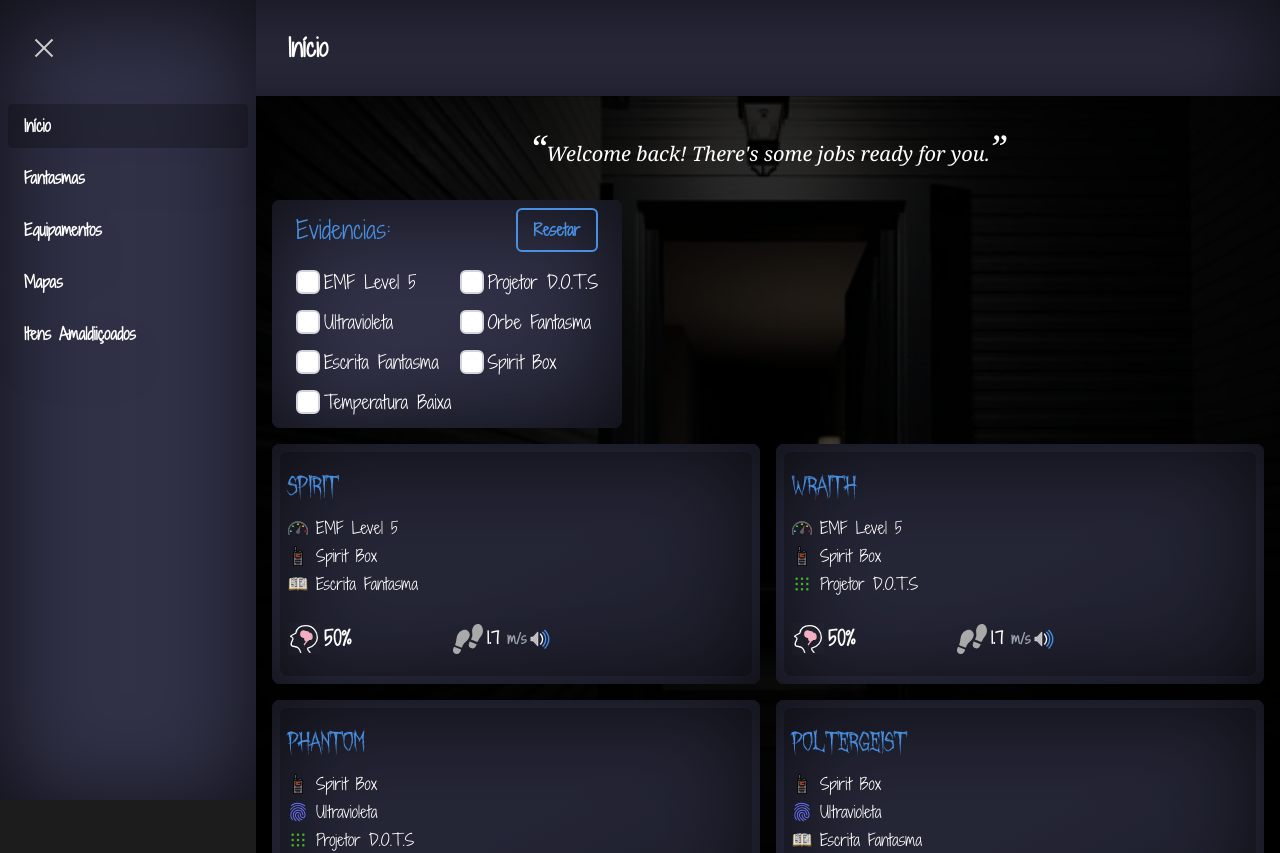
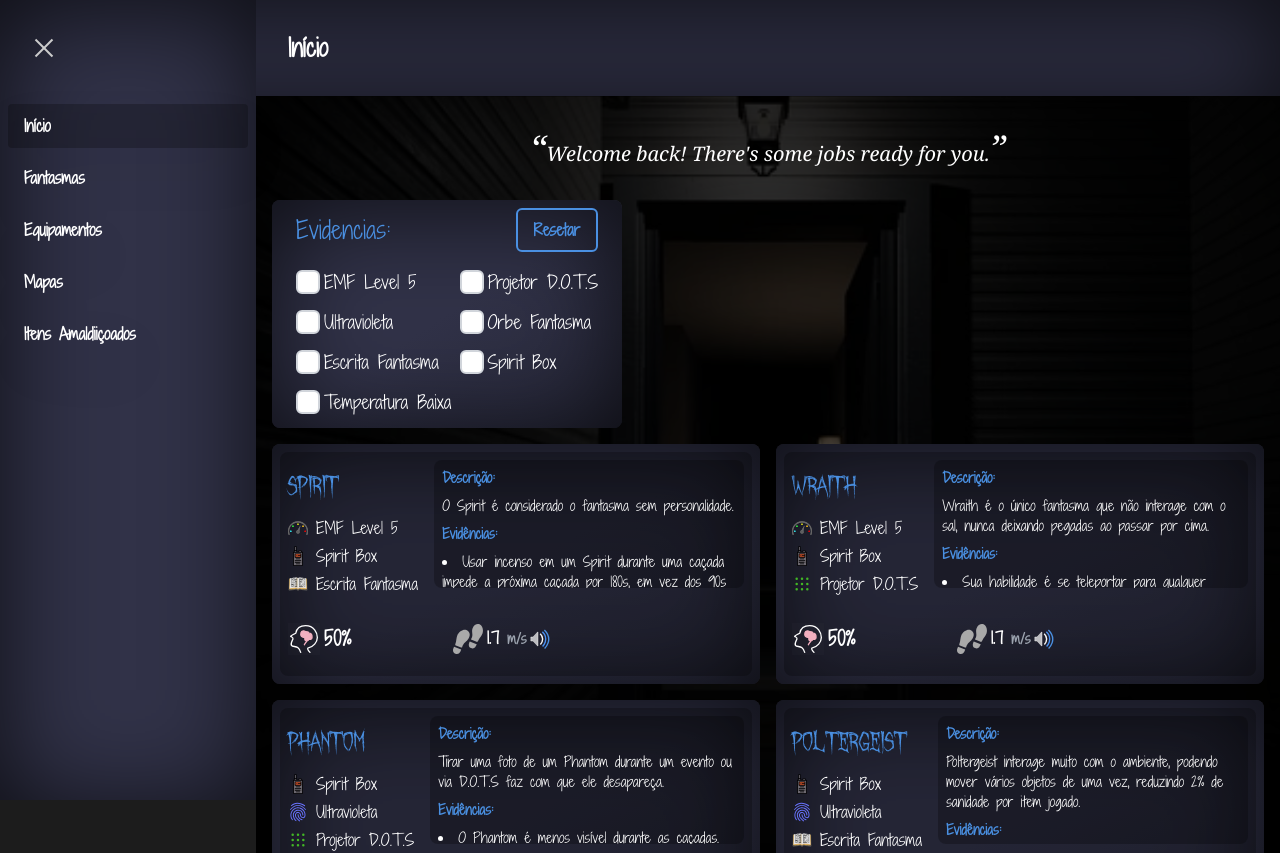
Before and after one commit to GCandid07/Phasmophobia-Helper, a Next.js app: page / in a window 1280 px wide. Shown: the top 853 px of the page. Built offline with nearby package versions, Linux system fonts and the light colour scheme.

Commit message:
style: stylized scrollbar, feat: ghosts descriptions & audios

```diff
--- a/package.json
+++ b/package.json
@@ -23,6 +23,7 @@
     "eslint-config-next": "14.2.5",
     "postcss": "^8",
     "prettier-plugin-tailwindcss": "^0.6.6",
+    "tailwind-scrollbar": "^3.1.0",
     "tailwindcss": "^3.4.1",
     "typescript": "^5"
   }
--- a/src/app/home/components/GhostCard.tsx
+++ b/src/app/home/components/GhostCard.tsx
@@ -5,13 +5,22 @@ import GhostSanity from './GhostSanity'
 import { Brain } from '@/components/UI/Icons/Brain'
 import { Foot } from '@/components/UI/Icons/Foot'
 import GhostSpeed from './GhostSpeed'
+import { Sound } from '@/components/UI/Icons/Sound'
+import { useAudio } from '@/contexts/audio'
 
 const GhostCard: React.FC<GhostCardProps> = ({ ghost, disabled, onClick }) => {
+  const { playStepSound } = useAudio()
+
+  const handleSoundClick = (index: number, type: 'banshee' | 'deogen') => {
+    const id = ghost.id.toString()
+    playStepSound({ id, speed: 0, index, type })
+  }
+
   return (
     <Card disabled={disabled}>
       <div className="flex h-56 flex-col gap-1 rounded-lg bg-current-dark p-2">
-        <div className="flex h-40">
-          <div className="flex w-1/2 flex-col justify-evenly gap-1">
+        <div className="flex h-40 gap-4">
+          <div className="flex w-max flex-col justify-evenly gap-1">
             <h1
               className="w-max cursor-pointer font-ghost text-2xl text-accent"
               onClick={onClick}
@@ -24,8 +33,31 @@ const GhostCard: React.FC<GhostCardProps> = ({ ghost, disabled, onClick }) => {
               ))}
             </div>
           </div>
-          <div className="flex h-full w-1/2 flex-col gap-2 overflow-y-auto pr-2">
-            <ul className="list-inside list-disc space-y-2"></ul>
+          <div className="flex h-32 flex-1 select-none flex-col gap-2 overflow-y-auto rounded-lg bg-current-dark p-2 scrollbar-thin scrollbar-track-transparent scrollbar-thumb-white">
+            <h2 className="text-sm font-bold text-accent">Descrição:</h2>
+            <p className="text-sm">{ghost.description}</p>
+            <h2 className="text-sm font-bold text-accent">Evidências:</h2>
+            <ul className="list-inside list-disc space-y-2">
+              {ghost.abilities.map((abilitie, index) => (
+                <li key={abilitie} className="text-sm">
+                  {abilitie}
+                  {abilitie.includes('Banshee pode emitir um grito') && (
+                    <Sound
+                      className="ml-2 inline h-5 w-5 cursor-pointer"
+                      onClick={() => handleSoundClick(index, 'banshee')}
+                    />
+                  )}
+                  {abilitie.includes(
+                    'Deogen responder com uma respiração ofegante',
+                  ) && (
+                    <Sound
+                      className="ml-2 inline h-5 w-5 cursor-pointer"
+                      onClick={() => handleSoundClick(index, 'deogen')}
+                    />
+                  )}
+                </li>
+              ))}
+            </ul>
           </div>
         </div>
         <div className="flex h-16 items-center gap-4">
--- a/src/app/home/components/GhostSpeed.tsx
+++ b/src/app/home/components/GhostSpeed.tsx
@@ -10,7 +10,7 @@ const GhostSpeed: React.FC<GhostSpeedProps> = ({ ghost }) => {
 
   const handleSoundClick = (speed: number, index: number) => {
     const id = ghost.id.toString()
-    playStepSound({ id, speed, index })
+    playStepSound({ id, speed, index, type: 'footsteps' })
   }
 
   return (
--- a/src/app/home/types/index.ts
+++ b/src/app/home/types/index.ts
@@ -20,9 +20,8 @@ export type Ghost = {
   evidences: string[]
   sanity: Behaviors
   speed: Behaviors
-  tips: string[]
-  behaviors: string[]
-  skill: string
+  description: string
+  abilities: string[]
 }
 
 export type EvidenceSelectorProps = {
--- a/src/contexts/audio.tsx
+++ b/src/contexts/audio.tsx
@@ -1,13 +1,16 @@
 import { createContext, useContext, useRef, useState } from 'react'
+
+type SoundType = 'footsteps' | 'banshee' | 'deogen'
 
 type PlayStepSoundProps = {
   id: string
-  speed: number
+  speed?: number
   index: number
+  type: SoundType
 }
 
 interface AudioContextType {
-  playStepSound: ({ id, speed, index }: PlayStepSoundProps) => void
+  playStepSound: (props: PlayStepSoundProps) => void
   stopStepSound: () => void
 }
 
@@ -22,47 +25,88 @@ export const AudioProvider: React.FC<{ children: React.ReactNode }> = ({
   const [isPlaying, setIsPlaying] = useState<boolean>(false)
   const intervalRef = useRef<NodeJS.Timeout | null>(null)
   const timeoutRef = useRef<NodeJS.Timeout | null>(null)
-  const timeInSeconds = 10
-  const miliseconds = 1000
-  const totalTime = timeInSeconds * miliseconds
-  const audioVolume = 0.5
 
-  const playStepSound = ({ id, speed, index }: PlayStepSoundProps) => {
-    if (currentId === id && currentIndex === index) {
+  const audioVolume = 0.5 // 50%
+  const totalTime = 10000 // 10 seconds
+
+  const files: Record<SoundType, string> = {
+    footsteps: '/sounds/footstep.mp3',
+    banshee: '/sounds/banshee_scream.mp3',
+    deogen: '/sounds/deogen_breathing.mp3',
+  }
+
+  const playStepSound = ({
+    id,
+    speed = 1.7,
+    index,
+    type,
+  }: PlayStepSoundProps) => {
+    setAudioSource(type)
+
+    if (isSameSound(id, index)) {
+      toggleSound(speed, type)
+    } else {
+      resetSoundState(id, index)
+      startSound(speed, type)
+    }
+  }
+
+  const setAudioSource = (type: SoundType) => {
+    if (audioRef.current) {
+      audioRef.current.src = files[type]
+    }
+  }
+
+  const isSameSound = (id: string, index: number) =>
+    currentId === id && currentIndex === index
+
+  const toggleSound = (speed: number, type: SoundType) => {
     if (isPlaying) {
       stopStepSound()
     } else {
-        startStepSound(speed)
+      startSound(speed, type)
     }
-    } else {
+  }
+
+  const resetSoundState = (id: string, index: number) => {
     stopStepSound()
     setCurrentId(id)
     setCurrentIndex(index)
-      startStepSound(speed)
-    }
   }
 
-  const startStepSound = (speed: number) => {
-    if (audioRef.current) {
+  const startSound = (speed: number, type: SoundType) => {
+    if (!audioRef.current) return
+
     audioRef.current.volume = audioVolume
     audioRef.current.currentTime = 0
     audioRef.current.play()
+
+    if (type === 'footsteps') {
+      startRepeatingSound(speed)
+    } else {
+      scheduleSoundStop(3000) // 3 seconds for Banshee and Deogen
     }
 
+    setIsPlaying(true)
+  }
+
+  const startRepeatingSound = (speed: number) => {
     const intervalTime = 1000 / speed
+
     intervalRef.current = setInterval(() => {
       if (audioRef.current) {
-        audioRef.current.volume = audioVolume
         audioRef.current.currentTime = 0
         audioRef.current.play()
       }
     }, intervalTime)
 
+    scheduleSoundStop(totalTime)
+  }
+
+  const scheduleSoundStop = (duration: number) => {
     timeoutRef.current = setTimeout(() => {
       stopStepSound()
-    }, totalTime)
-
-    setIsPlaying(true)
+    }, duration)
   }
 
   const stopStepSound = () => {
@@ -72,6 +116,10 @@ export const AudioProvider: React.FC<{ children: React.ReactNode }> = ({
       audioRef.current.pause()
       audioRef.current.currentTime = 0
     }
+    resetPlaybackState()
+  }
+
+  const resetPlaybackState = () => {
     setCurrentId(null)
     setCurrentIndex(null)
     setIsPlaying(false)
@@ -79,7 +127,7 @@ export const AudioProvider: React.FC<{ children: React.ReactNode }> = ({
 
   return (
     <AudioContext.Provider value={{ playStepSound, stopStepSound }}>
-      <audio ref={audioRef} src="/sounds/footstep.mp3" className="hidden" />
+      <audio ref={audioRef} className="hidden" />
       {children}
     </AudioContext.Provider>
   )
@@ -87,7 +135,7 @@ export const AudioProvider: React.FC<{ children: React.ReactNode }> = ({
 
 export const useAudio = () => {
   const context = useContext(AudioContext)
-  if (context === undefined) {
+  if (!context) {
     throw new Error('useAudio must be used within an AudioProvider')
   }
   return context
--- a/src/utils/data/ghosts.json
+++ b/src/utils/data/ghosts.json
@@ -11,9 +11,10 @@
       "normal": 1.7,
       "others": []
     },
-    "tips": [],
-    "behaviors": [],
-    "skill": ""
+    "description": "O Spirit é considerado o fantasma sem personalidade.",
+    "abilities": [
+      "Usar incenso em um Spirit durante uma caçada impede a próxima caçada por 180s, em vez dos 90s normais."
+    ]
   },
   {
     "id": 2,
@@ -27,9 +28,10 @@
       "normal": 1.7,
       "others": []
     },
-    "tips": [],
-    "behaviors": [],
-    "skill": ""
+    "description": "Wraith é o único fantasma que não interage com o sal, nunca deixando pegadas ao passar por cima.",
+    "abilities": [
+      "Sua habilidade é se teleportar para qualquer jogador, gerando EMF nível 2."
+    ]
   },
   {
     "id": 3,
@@ -43,9 +45,12 @@
       "normal": 1.7,
       "others": []
     },
-    "tips": [],
-    "behaviors": [],
-    "skill": ""
+    "description": "Tirar uma foto de um Phantom durante um evento ou via D.O.T.S faz com que ele desapareça.",
+    "abilities": [
+      "O Phantom é menos visível durante as caçadas.",
+      "Drena 0.5% de sanidade enquanto estiver visível em um raio de 10m.",
+      "Pode vagar atrás de jogadores, gerando EMF nível 2."
+    ]
   },
   {
     "id": 4,
@@ -59,9 +64,11 @@
       "normal": 1.7,
       "others": []
     },
-    "tips": [],
-    "behaviors": [],
-    "skill": ""
+    "description": "Poltergeist interage muito com o ambiente, podendo mover vários objetos de uma vez, reduzindo 2% de sanidade por item jogado.",
+    "abilities": [
+      "Durante a caçada, arremessa itens a cada 0.5s.",
+      "Sua habilidade é arremessar objetos mais rápido e mais longe."
+    ]
   },
   {
     "id": 5,
@@ -75,9 +82,13 @@
       "normal": 1.7,
       "others": []
     },
-    "tips": [],
-    "behaviors": [],
-    "skill": ""
+    "description": "A Banshee escolhe um alvo aleatório no início do mapa e só persegue esse jogador durante a caçada (exceto se o jogador estiver fora do local).",
+    "abilities": [
+      "Prefere eventos cantando e caça com sanidade de 50% do alvo.",
+      "Se o alvo tocar a Banshee durante um evento cantando, perde 15% de sanidade.",
+      "Pode vagar atrás de jogadores, não gerando EMF nível 2.",
+      "Banshee pode emitir um grito específico captado pelo microfone parabólico."
+    ]
   },
   {
     "id": 6,
@@ -91,9 +102,11 @@
       "normal": 1.7,
       "others": [2.5]
     },
-    "tips": [],
-    "behaviors": [],
-    "skill": ""
+    "description": "Jinn nunca desliga o disjuntor.",
+    "abilities": [
+      "Se o disjuntor estiver ligado durante uma caçada e Jinn avistar um jogador a mais de 3m, sua velocidade aumenta para 2.5m/s; caso contrário, é 1.7m/s.",
+      "Pode reduzir 25% da sanidade de jogadores próximos, gerando EMF nível 2 ou 5 no disjuntor."
+    ]
   },
   {
     "id": 7,
@@ -107,9 +120,11 @@
       "normal": 1.7,
       "others": []
     },
-    "tips": [],
-    "behaviors": [],
-    "skill": ""
+    "description": "Mare nunca acende luzes e as desliga frequentemente.",
+    "abilities": [
+      "Pode caçar com sanidade de 60% em ambientes escuros ou 40% com luzes acesas.",
+      "Sua habilidade é desligar uma luz recém acesa pelo jogador, a cada 10s."
+    ]
   },
   {
     "id": 8,
@@ -123,9 +138,10 @@
       "normal": 1.0,
       "others": [3.0]
     },
-    "tips": [],
-    "behaviors": [],
-    "skill": ""
+    "description": "Revenant é um fantasma que fica muito rápido quando persegue um jogador.",
+    "abilities": [
+      "Quando perseguindo um jogador, sua velocidade é de 3.0m/s; caso contrário, vaga a 1.0m/s durante a caçada."
+    ]
   },
   {
     "id": 9,
@@ -139,9 +155,11 @@
       "normal": 1.7,
       "others": []
     },
-    "tips": [],
-    "behaviors": [],
-    "skill": ""
+    "description": "Shade é um fantasma tímido, não interagindo com objetos se houver jogadores no mesmo cômodo (exceto escrita fantasma e apagar chamas).",
+    "abilities": [
+      "Realiza mais eventos quando a sanidade média está baixa.",
+      "Pode aparecer como uma sombra ao ser invocado pela caixa de música, pata de macaco, ou círculo de invocação."
+    ]
   },
   {
     "id": 10,
@@ -155,9 +173,13 @@
       "normal": 1.7,
       "others": []
     },
-    "tips": [],
-    "behaviors": [],
-    "skill": ""
+    "description": "O Demônio é um fantasma muito agressivo.",
+    "abilities": [
+      "Incenso em um Demônio previne caçadas por 60s em vez de 90s.",
+      "Tem 20s de espera entre caçadas, em vez dos 25s normais.",
+      "O alcance dos crucifixos é aumentado em 50%.",
+      "Pode caçar em qualquer nível de sanidade."
+    ]
   },
   {
     "id": 11,
@@ -171,9 +193,12 @@
       "normal": 1.7,
       "others": []
     },
-    "tips": [],
-    "behaviors": [],
-    "skill": ""
+    "description": "Yurei é um fantasma que mexe com a sanidade dos jogadores.",
+    "abilities": [
+      "Yurei pode fechar portas e diminuir a sanidade de jogadores próximos em 15%.",
+      "É o único fantasma que pode interagir com portas de entrada/saída fora de caçadas ou eventos.",
+      "Incensar um Yurei o prende em seu cômodo favorito por 60s."
+    ]
   },
   {
     "id": 12,
@@ -187,9 +212,14 @@
       "normal": 1.7,
       "others": []
     },
-    "tips": [],
-    "behaviors": [],
-    "skill": ""
+    "description": "Oni é um fantasma muito ativo, especialmente quando há jogadores próximos.",
+    "abilities": [
+      "Oni nunca realiza o evento da Airball.",
+      "Pode drenar 20% de sanidade durante eventos, em vez dos 10% normais.",
+      "É mais visível durante caçadas.",
+      "Se torna mais ativo com mais pessoas próximas de seu cômodo.",
+      "Tem maior chance de aparecer com seu modelo completo durante eventos e caçadas."
+    ]
   },
   {
     "id": 13,
@@ -203,9 +233,12 @@
       "normal": 1.7,
       "others": []
     },
-    "tips": [],
-    "behaviors": [],
-    "skill": ""
+    "description": "Yokai é um fantasma que reage ao som dos jogadores.",
+    "abilities": [
+      "Yokai tem baixa audição e só detecta som e eletrônicos a menos de 2.5m durante caçadas.",
+      "Torna-se mais ativo quando jogadores falam próximos a ele.",
+      "Pode iniciar caçadas com sanidade de 80% se jogadores falarem perto (50% normalmente)."
+    ]
   },
   {
     "id": 14,
@@ -219,9 +252,13 @@
       "normal": 1.4,
       "others": [2.7]
     },
-    "tips": [],
-    "behaviors": [],
-    "skill": ""
+    "description": "Hantu é o fantasma congelante, mais rápido em ambientes frios.",
+    "abilities": [
+      "Hantu nunca liga o disjuntor.",
+      "Durante uma caçada, exibe \"bafo congelante\" em cômodos frios com o disjuntor desligado/quebrado.",
+      "É mais rápido em ambientes frios e nunca acelera com linha de visão de um jogador.",
+      "Apresenta \"Temperatura Baixa\" em modos Pesadelo/Insanidade."
+    ]
   },
   {
     "id": 15,
@@ -235,9 +272,11 @@
       "normal": 1.7,
       "others": []
     },
-    "tips": [],
-    "behaviors": [],
-    "skill": ""
+    "description": "Goryo só é visto no D.O.T.S pela câmera, sem jogadores no cômodo.",
+    "abilities": [
+      "Goryo nunca muda de cômodo favorito e raramente sai dele.",
+      "Sempre apresenta \"D.O.T.S\" em modos Pesadelo/Insanidade."
+    ]
   },
   {
     "id": 16,
@@ -251,9 +290,11 @@
       "normal": 1.7,
       "others": []
     },
-    "tips": [],
-    "behaviors": [],
-    "skill": ""
+    "description": "Myling é um fantasma silencioso durante a caçada.",
+    "abilities": [
+      "Durante a caçada, os passos e grunhidos de Myling não são ouvidos a mais de 12m.",
+      "Emite sons através do microfone parabólico com maior frequência."
+    ]
   },
   {
     "id": 17,
@@ -267,9 +308,11 @@
       "normal": 1.7,
       "others": []
     },
-    "tips": [],
-    "behaviors": [],
-    "skill": ""
+    "description": "Onryo reage a chamas como crucifixos.",
+    "abilities": [
+      "Chamas atuam como crucifixos; se tentar caçar, Onryo apaga a chama acesa primeiro (alcance de 4m).",
+      "Pode iniciar caçadas em qualquer sanidade se apagar a terceira chama e não houver outra chama ou crucifixo para impedi-lo."
+    ]
   },
   {
     "id": 18,
@@ -283,9 +326,10 @@
       "normal": 1.53,
       "others": [1.87]
     },
-    "tips": [],
-    "behaviors": [],
-    "skill": ""
+    "description": "The Twins fazem interações simultâneas em locais distintos.",
+    "abilities": [
+      "Caçam a 1.53m/s na localização física e 1.87m/s de outra localização."
+    ]
   },
   {
     "id": 19,
@@ -299,9 +343,11 @@
       "normal": 1.7,
       "others": [2.5]
     },
-    "tips": [],
-    "behaviors": [],
-    "skill": ""
+    "description": "Raiju interfere em equipamentos eletrônicos a 15m durante caçadas.",
+    "abilities": [
+      "Pode caçar com sanidade de 65% se houver equipamentos ligados próximos.",
+      "Se locomove a 2.5m/s perto de equipamentos ligados; caso contrário, 1.7m/s."
+    ]
   },
   {
     "id": 20,
@@ -315,9 +361,13 @@
       "normal": 1.7,
       "others": []
     },
-    "tips": [],
-    "behaviors": [],
-    "skill": ""
+    "description": "Obake é um fantasma mutante com habilidades raras.",
+    "abilities": [
+      "Obake tem 6.66% de chance de alternar entre modelos de fantasmas durante caçadas.",
+      "Tem 25% de chance de não deixar evidência ultravioleta.",
+      "Pode reduzir o tempo das digitais em 50%.",
+      "Sempre apresenta \"Ultravioleta\" em modo Pesadelo/Insanidade."
+    ]
   },
   {
     "id": 21,
@@ -331,9 +381,10 @@
       "normal": 1.7,
       "others": []
     },
-    "tips": [],
-    "behaviors": [],
-    "skill": ""
+    "description": "O Mímico sempre apresenta orbes como evidência falsa adicional e copia comportamentos de outros fantasmas.",
+    "abilities": [
+      "Muda de comportamento entre 30s a 2 minutos."
+    ]
   },
   {
     "id": 22,
@@ -347,9 +398,14 @@
       "normal": 1.5,
       "others": [2.25, 3.71]
     },
-    "tips": [],
-    "behaviors": [],
-    "skill": ""
+    "description": "Moroi amaldiçoa jogadores que o ouvem, drenando sua sanidade mais rápido.",
+    "abilities": [
+      "Jogadores que ouvem Moroi pela Spirit Box ou microfone parabólico são amaldiçoados e perdem sanidade 2x mais rápido.",
+      "Incenso aumenta o tempo de cegueira em 50% (7.5s em vez de 5s).",
+      "Quanto menor a sanidade, mais rápido é o Moroi, podendo atingir até 3.71m/s em linha de visão.",
+      "Sua velocidade diminui se sanidade for restaurada com pílulas.",
+      "Sempre apresenta \"Spirit Box\" em modo Pesadelo/Insanidade."
+    ]
   },
   {
     "id": 23,
@@ -363,9 +419,13 @@
       "normal": 3.0,
       "others": [0.4]
     },
-    "tips": [],
-    "behaviors": [],
-    "skill": ""
+    "description": "Deogen tem uma variação única de velocidade durante as caçadas.",
+    "abilities": [
+      "Há 33% de chance de Deogen responder com uma respiração ofegante na Spirit Box a 1m de distância.",
+      "Não é possível se esconder de Deogen.",
+      "Sua velocidade varia entre 3.0m/s (longe de jogadores) e 0.4m/s (próximo de jogadores).",
+      "Sempre apresenta \"Spirit Box\" em modo Pesadelo/Insanidade."
+    ]
   },
   {
     "id": 24,
@@ -379,8 +439,12 @@
       "normal": 2.75,
       "others": [1.0]
     },
-    "tips": [],
-    "behaviors": [],
-    "skill": ""
+    "description": "Thaye envelhece ao longo do tempo, ficando menos ativo.",
+    "abilities": [
+      "É mais ativo enquanto jovem.",
+      "A resposta \"Quantos anos você tem?\" no Tabuleiro Ouija muda conforme envelhece.",
+      "Caça a 75% de sanidade média quando jovem e a 15% quando mais velho.",
+      "Sua velocidade é de 2.75m/s quando jovem e 1.0m/s quando mais velho."
+    ]
   }
 ]
--- a/tailwind.config.ts
+++ b/tailwind.config.ts
@@ -43,6 +43,9 @@ const config: Config = {
       },
     },
   },
-  plugins: [],
+  plugins: [require('tailwind-scrollbar')],
+  variants: {
+    scrollbar: ['rounded'],
+  },
 }
 export default config
```
Also changed, not shown: 2 other files (tests, documents, lock files or other folders). Lines whose indentation alone changed are shown as unchanged.
